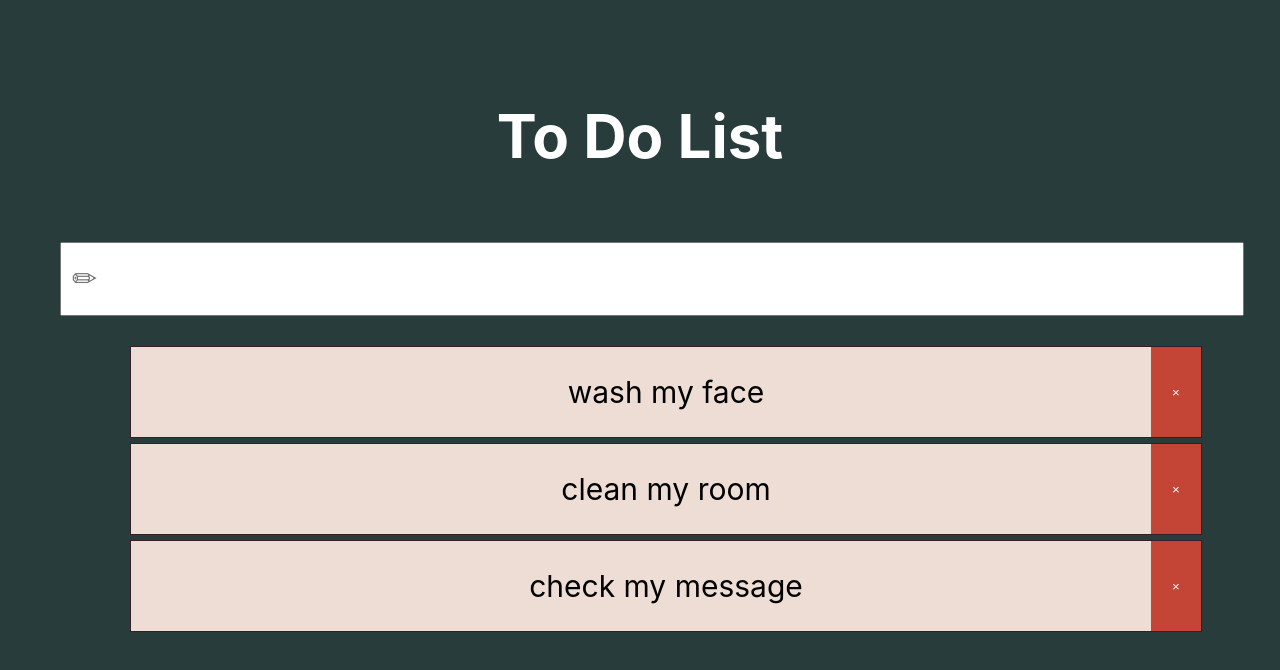
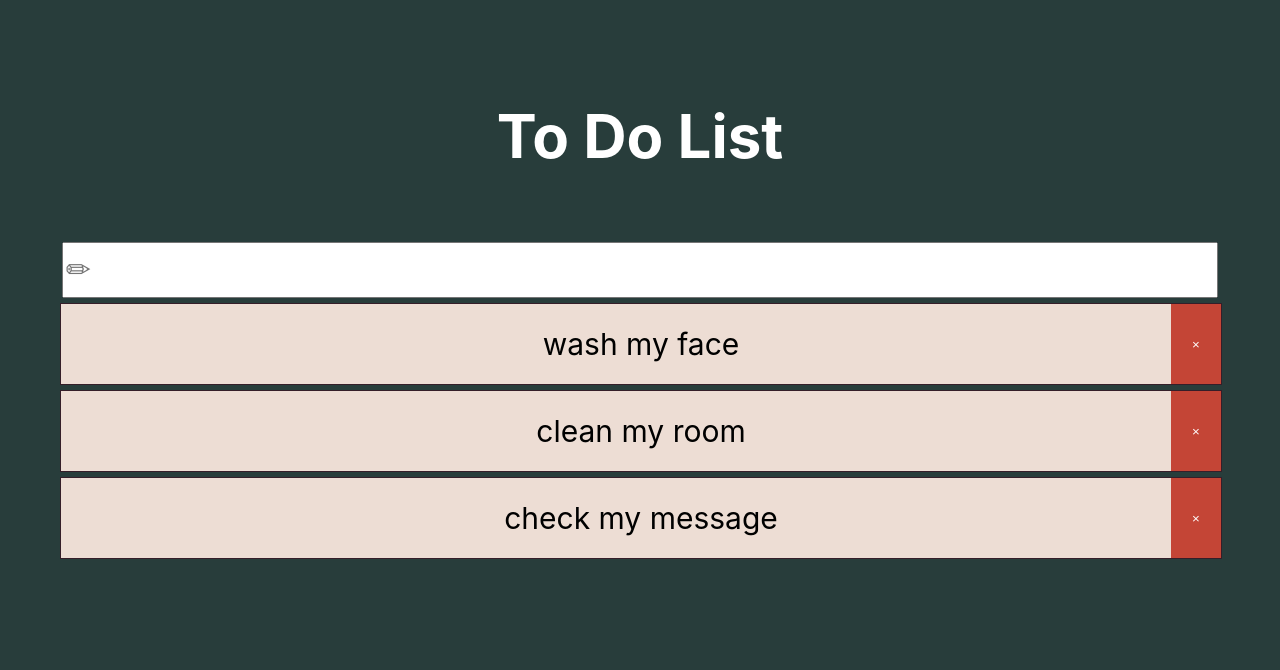
Before and after one commit to jayashraj/todo, a React (Create React App) app: page / in a window 1280 px wide. Shown: the top 670 px of the page. Built offline with nearby package versions, Linux system fonts and the light colour scheme.

Commit message:
Fixed a bug where same list id was used after page refresh. Some CSS tweaks.

```diff
--- a/src/App.tsx
+++ b/src/App.tsx
@@ -10,19 +10,41 @@ const StyledTodo = styled.div`
 
   input {
     height: 50px;
-    width: 100%;
+    width: 99%;
     margin-top: 30px;
     font-size: 30px;
-    padding: 10px;
+
   }
 
   ul {
     list-style: none;
-    margin: 30px;
+    width: 100%;
+    margin-block-start: 0em;
+    margin-block-end: 0em;
+    margin-inline-start: 0px;
+    margin-inline-end: 0px;
+    padding-inline-start: 0px;
   }
   h1 {
     color: white;
   }
+  @media all and (max-width: 480px) {
+  padding: 20px;
+  ul {
+    margin: 10px;
+    padding:10px;
+    margin-block-start: 0em;
+    margin-block-end: 0em;
+    margin-inline-start: 0px;
+    margin-inline-end: 0px;
+    padding-inline-start: 0px;
+  }
+  input {
+    width: 90%;
+    padding: 10px;
+  }
+  }
+
 `;
 
 const ItemTodo = styled(motion.li)`
@@ -36,7 +58,12 @@ const ItemTodo = styled(motion.li)`
   justify-content: center;
   align-items: center;
   overflow-x: hidden;
-  padding: 5px;
+
+
+  @media all and (max-width: 480px) {
+    width: 100%;
+    padding: 0px;
+  }
 `;
 
 const CloseButton = styled(motion.button)`
@@ -66,7 +93,9 @@ export default class Todo extends Component<Props, State> {
           { id: 2, text: "clean my room", done: false },
           { id: 3, text: "check my message", done: false },
         ],
-    idCount: 3,
+    idCount: localStorage.getItem("todoListCount")
+    ? parseInt(localStorage.getItem("todoListCount") as string)
+    :3
   };
 
   handleSubmit = (e: FormEvent) => {
@@ -84,6 +113,7 @@ export default class Todo extends Component<Props, State> {
       () => {
         console.log(this.state);
         localStorage.setItem("todoList", JSON.stringify(this.state.todoList));
+        localStorage.setItem("todoListCount", JSON.stringify(this.state.idCount));
         console.log(JSON.parse(localStorage.getItem("todoList") as string));
       }
     );
```
